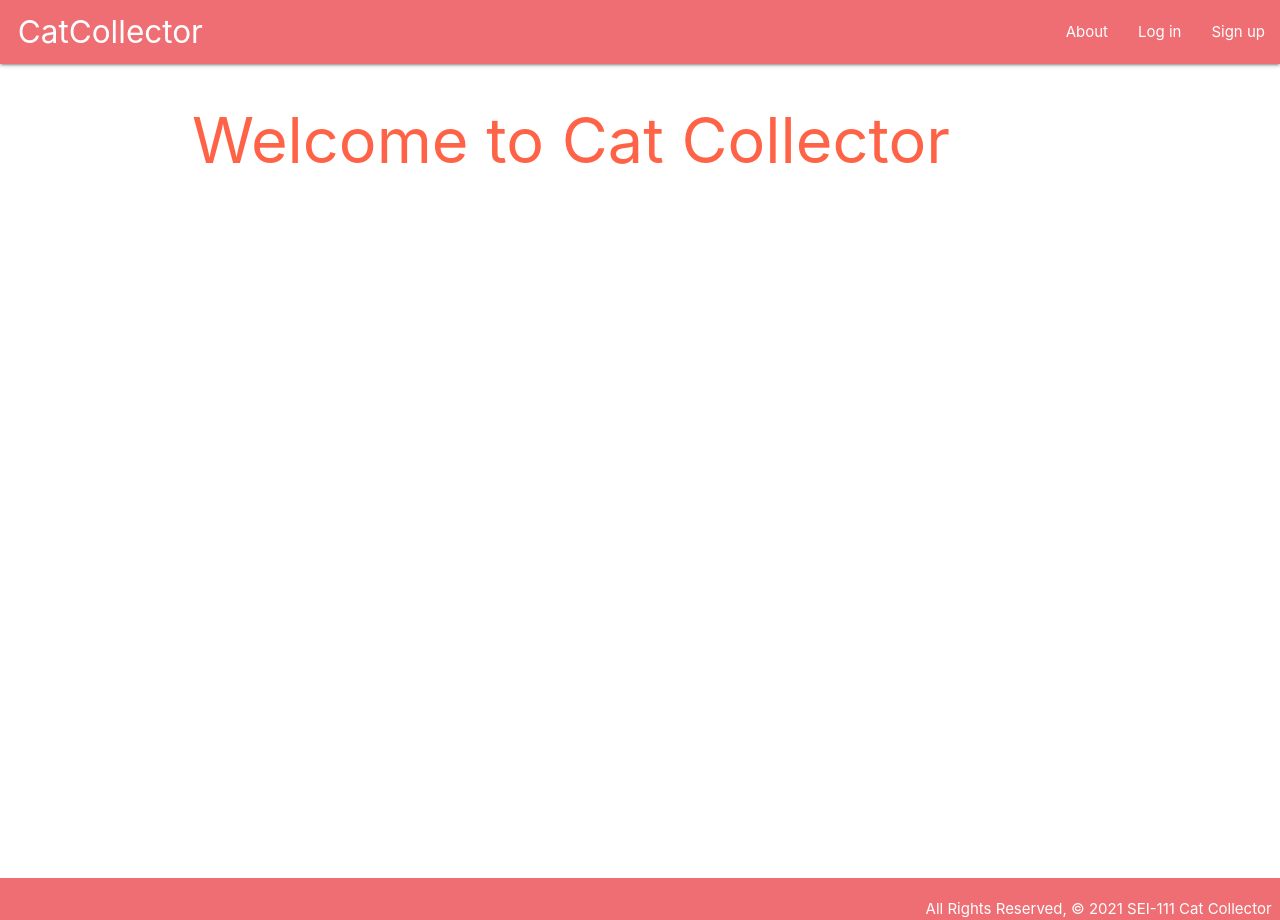
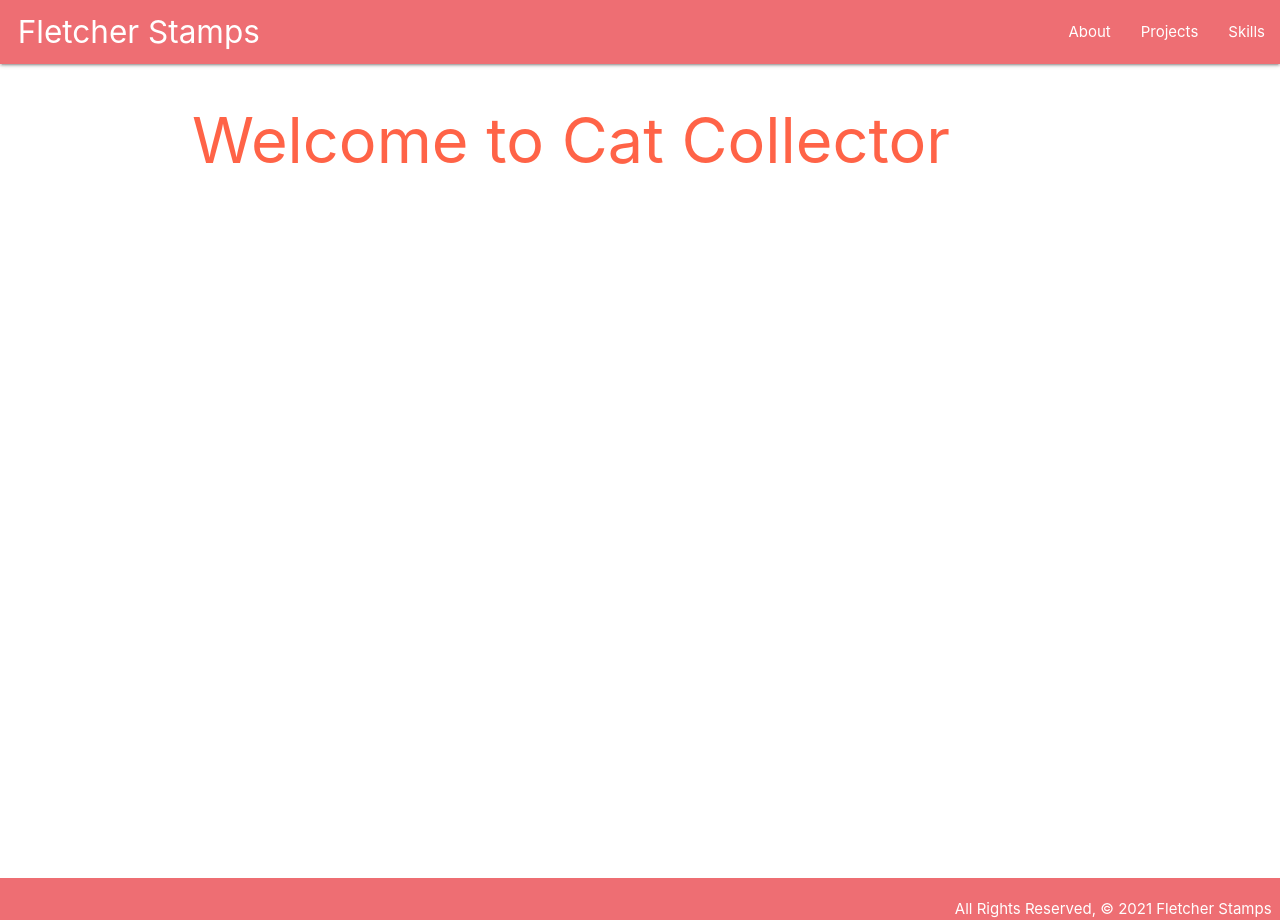
Before and after one commit to Fletch8/My_portfolio, a Django app: page / in a window 1280 px wide. Run offline with Django 3.2, Linux system fonts and the light colour scheme.

Commit message:
clean up files

```diff
--- a/main_app/templates/base.html
+++ b/main_app/templates/base.html
@@ -18,40 +18,28 @@
     <nav>
       <div class="nav-wrapper">
         <ul>
-          <li><a href="/cats/" class="left brand-logo ">&nbsp;&nbsp;CatCollector</a></li>
+          <li><a href="/cats/" class="left brand-logo ">&nbsp;&nbsp;Fletcher Stamps</a></li>
         </ul>
         <a href='#' class='right sidenav-trigger' data-target="mobile-demo"><i class="material-icons">menu</i></a>
         <ul class="right hide-on-med-and-down">
           <li><a href="{% url 'about' %}">About</a></li>
-          {% if user.is_authenticated %}
-            <li><a href="{% url 'cats_create' %}">Add a Cat</a></li>
-            <li><a href="{% url 'cats' %}">View All My Cats</a></li>
-            <li><a href="{% url 'logout' %}">Log out</a></li>
-          {% else %}
-            <li><a href="{% url 'login' %}">Log in</a></li>
-            <li><a href="{% url 'sign_up' %}">Sign up</a></li>
-          {% endif %}
+          <li><a href="{% url 'projects' %}">Projects</a></li>
+          <li><a href="{% url 'skills' %}">Skills</a></li>
         </ul>
       </div>
     </nav>
   </header>
   <ul class="sidenav" id="mobile-demo">
     <li><a href="{% url 'about' %}">About</a></li>
-    {% if user.is_authenticated %}
-    <li><a href="{% url 'cats_create' %}">Add a Cat</a></li>
-    <li><a href="{% url 'cats' %}">View All My Cats</a></li>
-    <li><a href="{% url 'logout' %}">Log out</a></li>
-    {% else %}
-    <li><a href="{% url 'login' %}">Log in</a></li>
-    <li><a href="{% url 'sign_up' %}">Sign up</a></li>
-    {% endif %}
+    <li><a href="{% url 'projects' %}">Projects</a></li>
+    <li><a href="{% url 'skills' %}">Skills</a></li>
   </ul>
   <main class="container">
     {% block content %}
     {% endblock %}
   </main>
   <footer class="page-footer">
-    <div class="right">All Rights Reserved, &copy; 2021 SEI-111 Cat Collector &nbsp;</div>
+    <div class="right">All Rights Reserved, &copy; 2021 Fletcher Stamps &nbsp;</div>
   </footer>
 
 </body>
--- /dev/null
+++ b/main_app/templates/projects.html
@@ -0,0 +1,5 @@
+{% extends 'base.html' %}
+
+{% block content %}
+
+{% endblock %}
--- /dev/null
+++ b/main_app/templates/skills.html
@@ -0,0 +1,5 @@
+{% extends 'base.html' %}
+
+{% block content %}
+
+{% endblock %}
--- a/main_app/urls.py
+++ b/main_app/urls.py
@@ -5,12 +5,6 @@ urlpatterns = [
     path('', views.index, name='index'),
     path('about/', views.about, name='about'),
     path('contact/', views.contact, name='contact'),
-    path('cats/', views.cats_index, name='cats'),
-    path('cats/<int:cat_id>/', views.cats_show, name='cats_show'),
-    path('cats/create/', views.cats_new, name='cats_create'),
-    path('cats/<int:pk>/update/', views.cats_update, name='cats_update'),
-    path('cats/<int:pk>/delete/', views.CatDelete.as_view(), name='cats_delete'),
-    path('cats/<int:pk>/add_feeding/', views.add_feeding, name='add_feeding'),
-    path('accounts/signup', views.sign_up, name='sign_up'),
-
+    path('projects/', views.projects, name='projects'),
+    path('skills/', views.skills, name='skills'),
 ]
--- a/main_app/views.py
+++ b/main_app/views.py
@@ -12,35 +12,6 @@ from django.contrib.auth.decorators import login_required
 # attempt form
 from django.forms.models import model_to_dict
 
-# import models
-from .models import Cat
-# access the FeedingForm
-from .forms import FeedingForm, CatForm
-
-# import Django form classes
-# these handle CRUD for us
-# we will comment this one out
-class CatCreate(CreateView):
-  model = Cat
-  # fields = '__all__'s
-  success_url = '/cats'
-
-# changed to use custom cat_update function with decorator
-class CatUpdate(UpdateView):
-  model = Cat
-  fields = ['name', 'breed', 'description', 'age']
-
-  def form_valid(self, form):
-    self.object = form.save(commit=False)
-    self.object.save()
-    return HttpResponseRedirect('/cats/' + str(self.object.pk))
-
-
-class CatDelete(DeleteView):
-  model = Cat
-  success_url = '/cats'
-
-
 # Create your views here.
 def index(request):
     return render(request, 'index.html')
@@ -51,96 +22,11 @@ def about(request):
 def contact(request):
     return render(request, 'contact.html')
 
+def projects(request):
+  return render(request, 'projects.html')
 
-# CATS
-@login_required()
-def cats_index(request):
-    # we have access to the user request.user
-    cats = Cat.objects.filter(user= request.user)
-    return render(request, 'cats/index.html', { 'cats': cats })
-
-@login_required()
-def cats_show(request, cat_id):
-    # we get access to that cat_id variable
-    # query for the specific cat clicked
-    cat = Cat.objects.get(id=cat_id)
-    # lets make a feeding_form
-    feeding_form = FeedingForm()
-    return render(request, 'cats/show.html', {
-      'cat': cat,
-      'feeding_form': feeding_form
-    })
-
-#refactor to custom update to use @login_required decorator
-@login_required
-def cats_update(request, pk):
-  if request.POST:
-    print('its an update request')
-    # get the original cat
-    our_cat = Cat.objects.get(id=pk)
-    # update the values
-    our_cat.name = request.POST.get('name')
-    our_cat.breed = request.POST.get('breed')
-    our_cat.description = request.POST.get('description')
-    our_cat.age = request.POST.get('age')
-    our_cat.save()
-    return redirect('cats')
-
-  # this is for the GET request
-  cat = Cat.objects.get(id=pk)
-  catform = CatForm(initial=model_to_dict(cat))
-  return render(request, 'cats/cat_form.html', { 'form': catform })
-
-# build out cats_new custom to use the userId
-@login_required()
-def cats_new(request):
-  # create new instance of cat form filled with submitted values or nothing
-  # if this is a request.GET get request this will be none.
-  cat_form = CatForm(request.POST or None)
-  # if the form was posted and valid
-  if request.POST and cat_form.is_valid():
-    new_cat = cat_form.save(commit=False)
-    new_cat.user = request.user
-    new_cat.save()
-    # redirect to index
-    return redirect('index')
-  else:
-    # this handles a GET request
-    # render the page with the new cat form
-    return render(request, 'cats/new.html', { 'cat_form': cat_form })
-
-# FEEDING
-@login_required()
-def add_feeding(request, pk):
-  # this time we are passing the data from our request in that form
-  form = FeedingForm(request.POST)
-  # validate form.is_valid built in
-  if form.is_valid():
-    # don't save yet!! First lets add out cat_id
-    new_feeding = form.save(commit=False)
-    new_feeding.cat_id = pk
-    # cats been added we can save
-    new_feeding.save()
-  return redirect('cats_show', cat_id = pk)
-
-def sign_up(request):
-  error_message= ''
-  if request.method == 'POST':
-    form = UserCreationForm(request.POST)
-    if form.is_valid():
-      user = form.save()
-      # ok user created log them in
-      login(request, user)
-      return redirect('index')
-    else:
-      error_message='That was a no go. Invalid signup'
-  # this will run after if it's not a POST or it was invalid
-  form = UserCreationForm()
-  return render(request, 'registration/signup.html', {
-    'form': form,
-    'error_message': error_message
-  })
-
+def skills(request):
+  return render(request, 'skills.html')
 
 
 # Instrcutions
```
Also changed, not shown: main_app/forms.py (+0 -14 lines), main_app/templates/cats/cat_form.html (deleted, +0 -13 lines), main_app/templates/cats/index.html (deleted, +0 -22 lines), main_app/templates/cats/new.html (deleted, +0 -13 lines), main_app/templates/cats/show.html (deleted, +0 -58 lines), main_app/templates/main_app/cat_confirm_delete.html (deleted, +0 -22 lines), main_app/templates/main_app/cat_form.html (deleted, +0 -22 lines).
